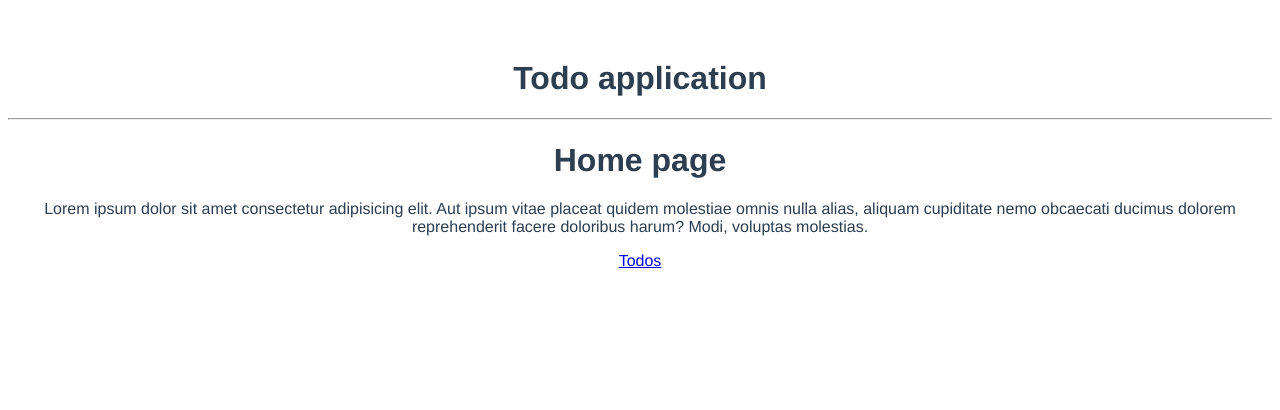
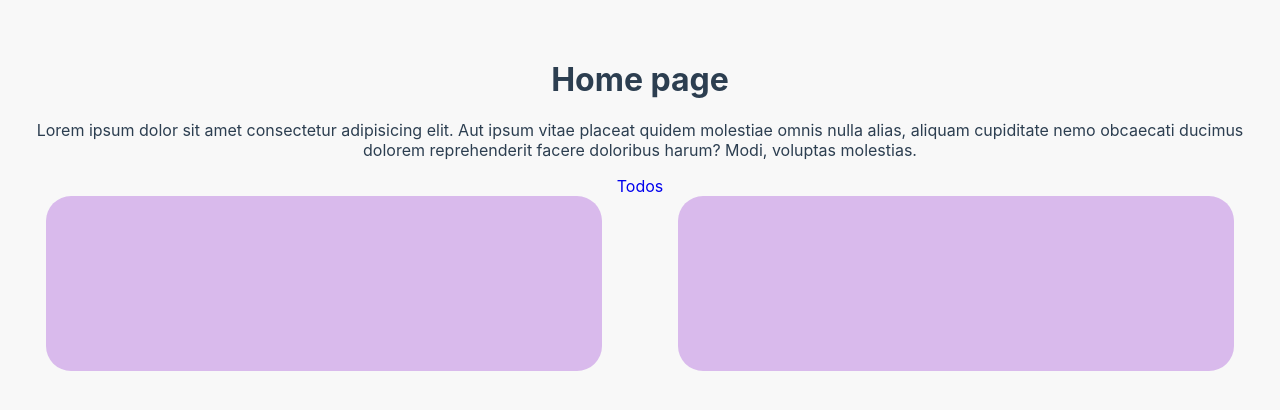
Before and after one commit to Kuanysh-kst/WebAppTelegram, a Vue app: page / in a window 1280 px wide. Shown: the top 410 px of the page. Built offline with nearby package versions, Linux system fonts and the light colour scheme; no server answers.

Commit message:
added new buttons
Signed-off-by: Kuanysh <90975457+Kuanysh-kst@users.noreply.github.com>

```diff
--- /dev/null
+++ b/public/index.css
@@ -0,0 +1,7 @@
+* {
+    padding: 0;
+    list-style: none;
+    text-decoration: none;
+    font-family: "Inter", sans-serif;
+    background-color: #F8F8F8;
+}
--- a/public/index.html
+++ b/public/index.html
@@ -6,6 +6,7 @@
     <meta http-equiv="X-UA-Compatible" content="IE=edge">
     <meta name="viewport" content="width=device-width,initial-scale=1.0">
     <link rel="icon" href="<%= BASE_URL %>favicon.ico">
+    <link rel="stylesheet" href="index.css" />
     <title>
         <%= htmlWebpackPlugin.options  .title %>
     </title>
--- a/src/App.vue
+++ b/src/App.vue
@@ -1,23 +1,10 @@
 <template>
-  <div>
-    <h1>Todo application</h1>
-    <hr>
-  </div>
   <router-view />
 </template>
 
 <script>
 export default {
   name: 'App',
-  data() {
-    return {
-      todos: [
-        {id: 1 , title: "Купить Хлеб", completed: false },
-        {id: 2 , title: "Купить Колбасу", completed: false },
-        {id: 3 , title: "Купить Сыр", completed: false }
-      ]
-    }
-  },
   mounted() {
     fetch('https://jsonplaceholder.typicode.com/todos?_limit=3')
       .then(response => response.json())
@@ -36,5 +23,9 @@ export default {
   text-align: center;
   color: #2c3e50;
   margin-top: 60px;
+  padding: 0;
+  list-style: none;
+  text-decoration: none;
+  font-family: "Inter", sans-serif;
 }
 </style>
--- a/src/views/HomePage.vue
+++ b/src/views/HomePage.vue
@@ -2,8 +2,39 @@
     <div>
         <h1>Home page</h1>
 
-        <p>Lorem ipsum dolor sit amet consectetur adipisicing elit. Aut ipsum vitae placeat quidem molestiae omnis nulla alias, aliquam cupiditate nemo obcaecati ducimus dolorem reprehenderit facere doloribus harum? Modi, voluptas molestias.</p>
+        <p>Lorem ipsum dolor sit amet consectetur adipisicing elit. Aut ipsum vitae placeat quidem molestiae omnis nulla
+            alias, aliquam cupiditate nemo obcaecati ducimus dolorem reprehenderit facere doloribus harum? Modi, voluptas
+            molestias.</p>
 
-        <router-link to= "/todos">Todos</router-link>
+        <router-link to="/todos">Todos</router-link>
+        <div class="menu-icons">
+            <div class="icon-button">
+
+            </div>
+            <div class="icon-button"></div>
+        </div>
     </div>
 </template>
+
+<style>
+.menu-icons {
+    display: flex;
+    justify-content: space-between;
+    height: 300px;
+}
+
+.icon-button {
+    display: flex;
+    flex-direction: column;
+    width: 50%;
+    height: 35%;
+    background: rgba(124, 1, 199, 0.25);
+    border-radius: 25px;
+    padding-top: 20px;
+    padding-bottom: 50px;
+    justify-content: space-between;
+    margin-left: 3%;
+    margin-right: 3%;
+    align-items: center;
+}
+</style>
--- a/src/views/Todos.vue
+++ b/src/views/Todos.vue
@@ -59,7 +59,6 @@ export default {
                 return this.todos.filter(t => !t.completed)
              }
             return this.todos;
-
         }
     },
     components: {
```
